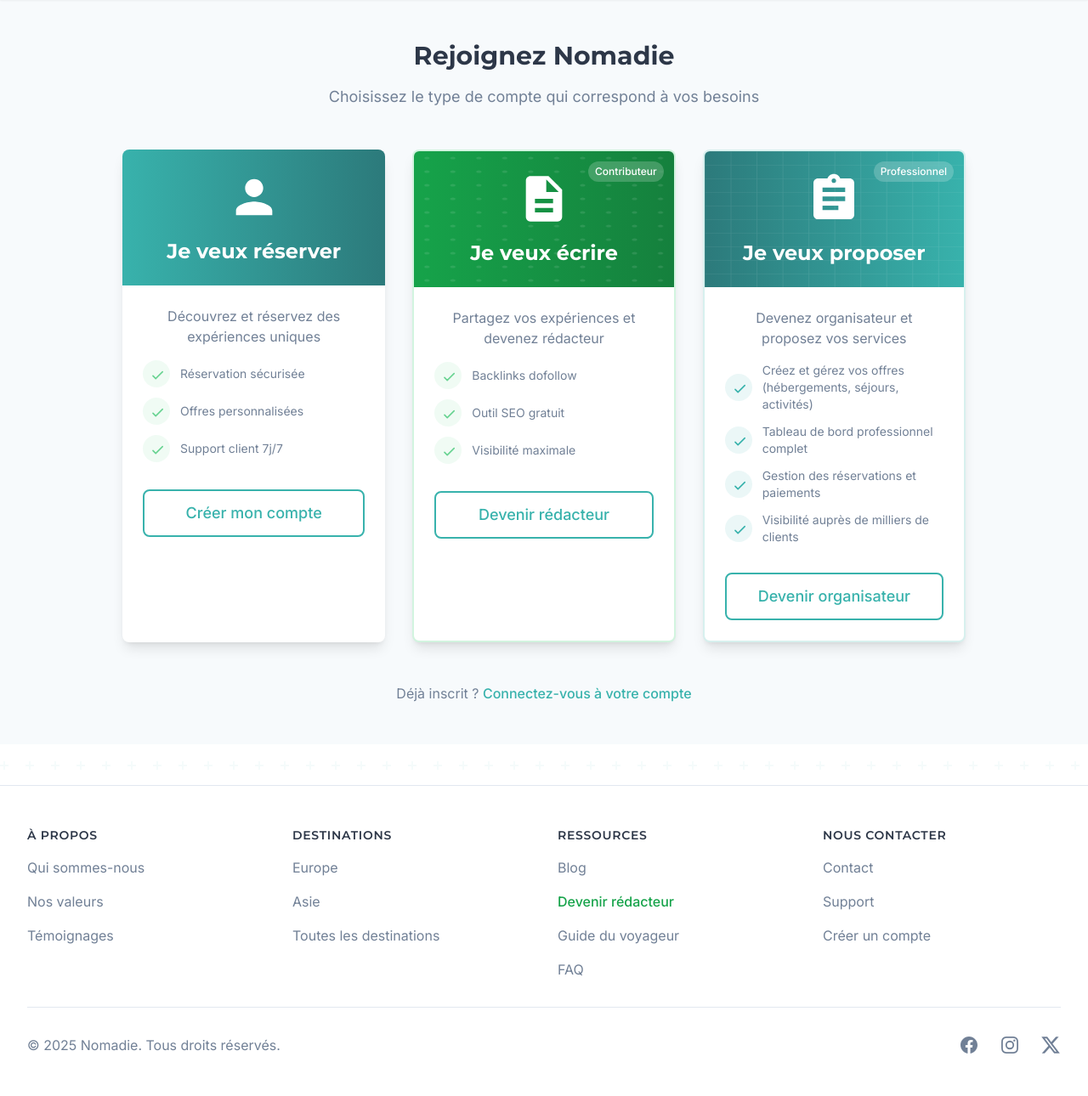
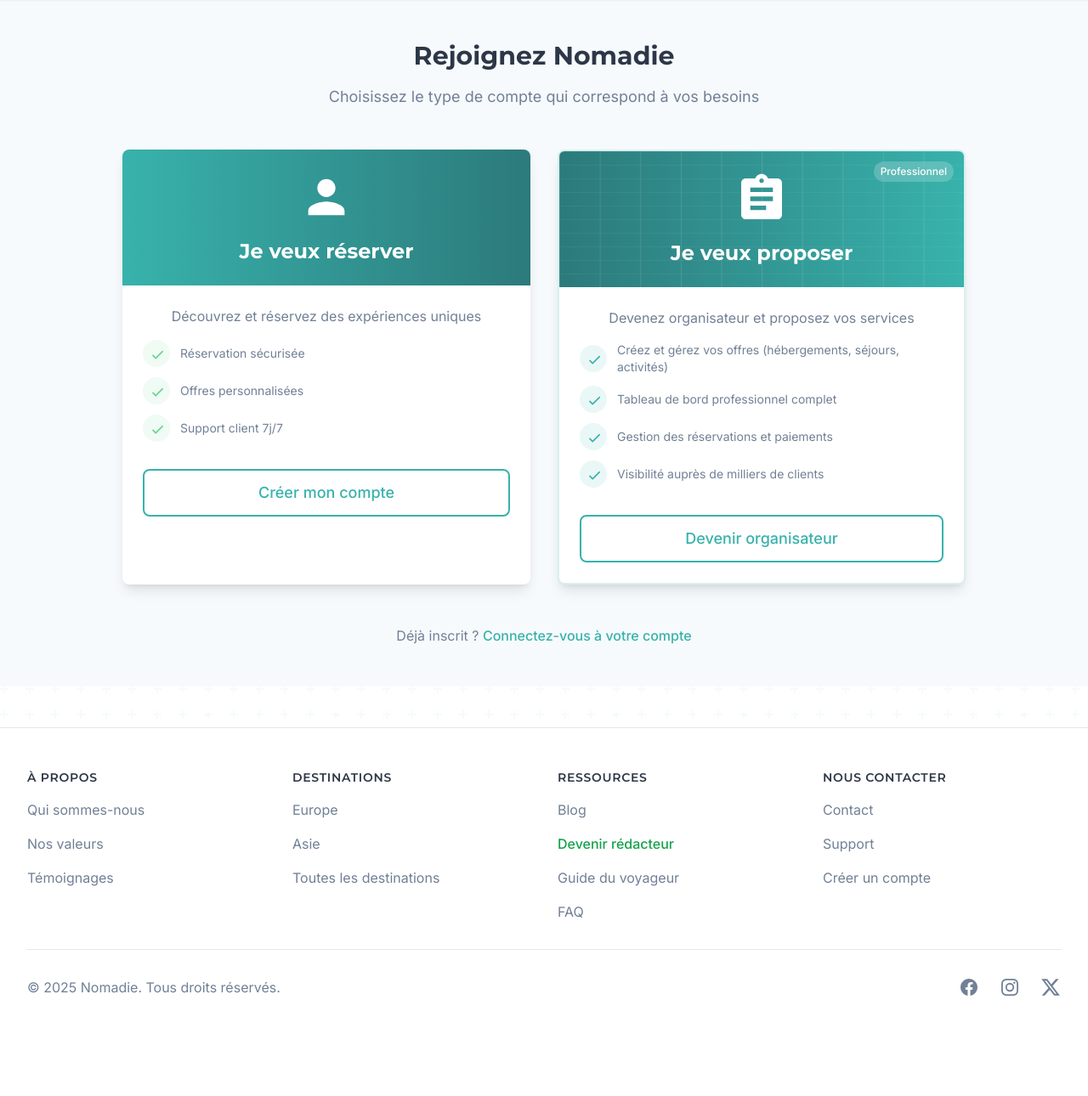
Before and after one commit to Pixfeed1/Nomadie, a Laravel app: page /creer-compte in a window 1280 px wide. Shown: the part 64-1354 px from the top of the page at 85% size. After the commit the page ends 1236 px from the top, so only its background shows below. Run offline with Laravel 9, Linux system fonts and the light colour scheme; style sheets or scripts are compiled from the project's sources; parts of the project's set-up code (start-up, migrations or seed data) failed here and were passed over.

Commit message:
refactor: Simplifier page inscription (2 cartes au lieu de 3)
- Retrait carte 'Rédacteur' de /creer-compte
- Garde uniquement Client + Organisateur (choix principaux)
- Grid 2 colonnes au lieu de 3
- Inscription rédacteur via bouton header ou homepage

```diff
--- a/resources/views/auth/choose-account-type.blade.php
+++ b/resources/views/auth/choose-account-type.blade.php
@@ -12,7 +12,7 @@
         </div>
 
         <!-- Cartes de choix -->
-        <div class="grid grid-cols-1 md:grid-cols-3 gap-8">
+        <div class="grid grid-cols-1 md:grid-cols-2 gap-8">
             <!-- Carte Client -->
             <div class="bg-white rounded-lg shadow-lg overflow-hidden hover:shadow-xl transition-shadow">
                 <div class="bg-gradient-to-r from-primary to-primary-dark p-6 text-white">
@@ -38,45 +38,6 @@
                     <div class="pt-4">
                         <x-button href="{{ route('register') }}" variant="outline" size="lg" :fullWidth="true">
                             Créer mon compte
-                        </x-button>
-                    </div>
-                </div>
-            </div>
-
-            <!-- Carte Rédacteur -->
-            <div class="bg-white rounded-lg shadow-lg overflow-hidden hover:shadow-xl transition-shadow border-2 border-green-500/20">
-                <div class="bg-gradient-to-r from-green-600 to-green-700 p-6 text-white relative overflow-hidden">
-                    <div class="absolute inset-0 opacity-10">
-                        <svg class="w-full h-full" viewBox="0 0 100 100" preserveAspectRatio="none">
-                            <pattern id="writer-pattern" width="10" height="10" patternUnits="userSpaceOnUse">
-                                <circle cx="5" cy="5" r="1" fill="white"/>
-                            </pattern>
-                            <rect width="100" height="100" fill="url(#writer-pattern)" />
-                        </svg>
-                    </div>
-                    <div class="flex justify-center mb-4 relative">
-                        <svg class="h-16 w-16" fill="currentColor" viewBox="0 0 24 24">
-                            <path d="M14 2H6c-1.1 0-1.99.9-1.99 2L4 20c0 1.1.89 2 1.99 2H18c1.1 0 2-.9 2-2V8l-6-6zm2 16H8v-2h8v2zm0-4H8v-2h8v2zm-3-5V3.5L18.5 9H13z"/>
-                        </svg>
-                    </div>
-                    <h2 class="text-2xl font-bold text-center relative">Je veux écrire</h2>
-                    <span class="absolute top-3 right-3 bg-white/20 backdrop-blur text-white text-xs px-2 py-1 rounded-full font-medium">Contributeur</span>
-                </div>
-
-                <div class="p-6 space-y-4">
-                    <p class="text-text-secondary text-center">
-                        Partagez vos expériences et devenez rédacteur
-                    </p>
-
-                    <ul class="space-y-3">
-                        <x-checkmark-item color="success">Backlinks dofollow</x-checkmark-item>
-                        <x-checkmark-item color="success">Outil SEO gratuit</x-checkmark-item>
-                        <x-checkmark-item color="success">Visibilité maximale</x-checkmark-item>
-                    </ul>
-
-                    <div class="pt-4">
-                        <x-button href="{{ route('writer.register') }}" variant="outline" size="lg" :fullWidth="true">
-                            Devenir rédacteur
                         </x-button>
                     </div>
                 </div>
```
